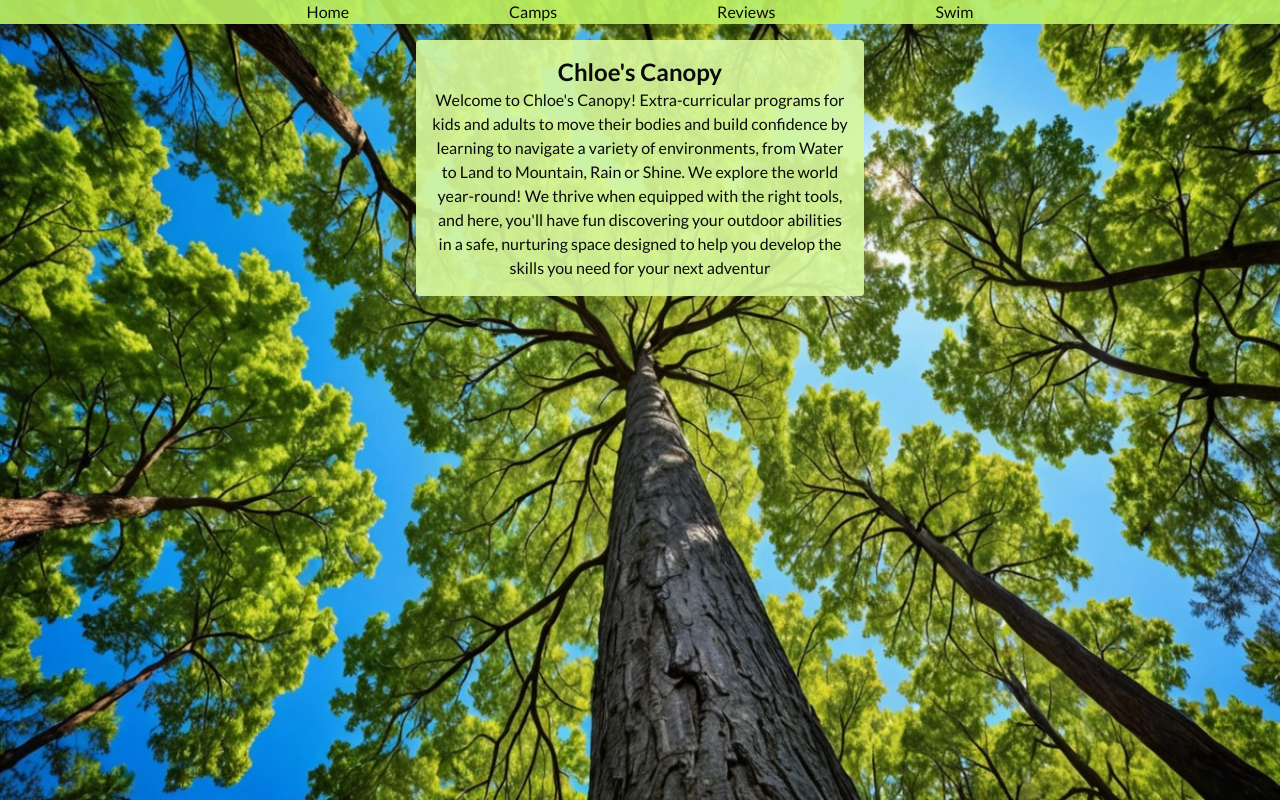
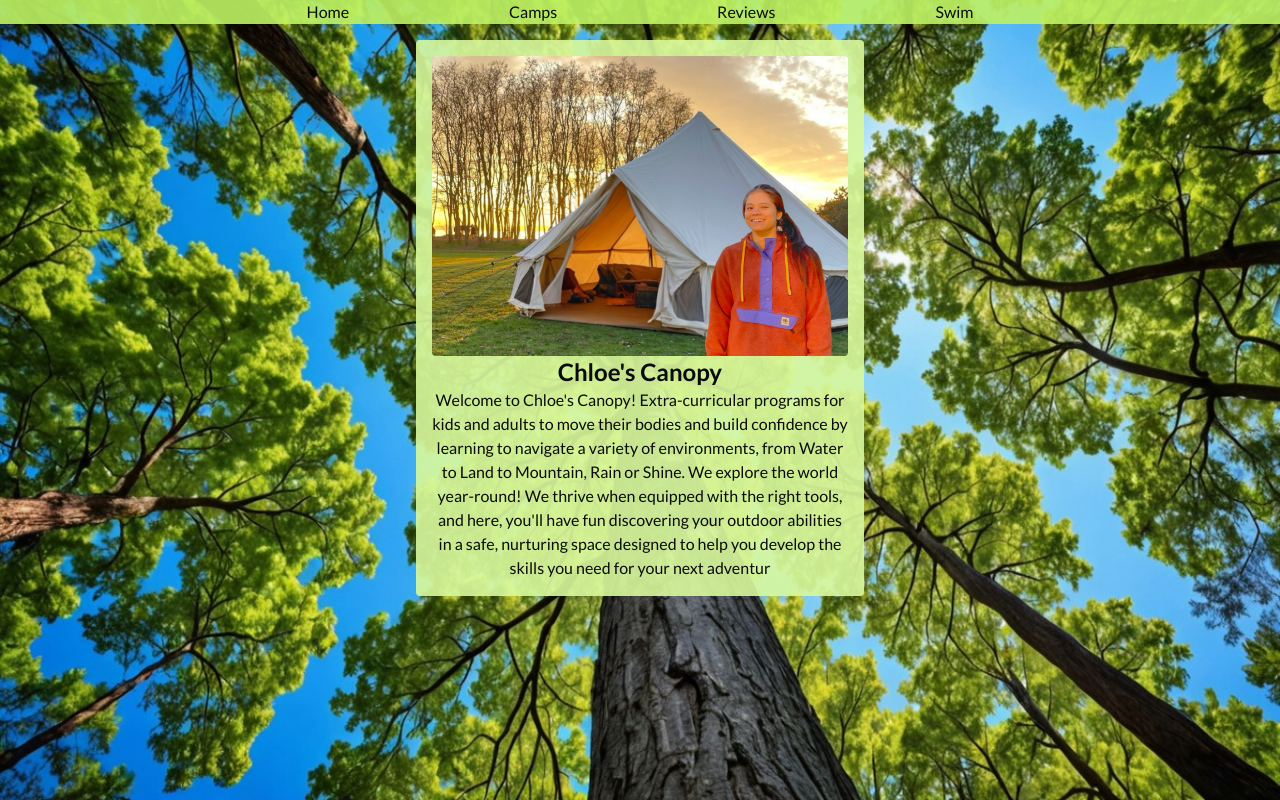
Before and after one commit to NoahNim/chloescanopy, a Next.js app: page / in a window 1280 px wide. Built offline with nearby package versions, Linux system fonts and the light colour scheme.

Commit message:
added home page image

```diff
--- a/app/page.tsx
+++ b/app/page.tsx
@@ -1,9 +1,11 @@
-// import Image from "next/image";
+import Image from "next/image";
 
 export default function Home() {
   return (
     <div className="w-full max-w-md mx-auto p-4 bg-lime-200/90 border-solid rounded mt-4">
-      {/* <Image src="/images/image0.jpeg" alt="Image error" height="5000" width="1000" /> */}
+      <Image src="/images/image0.jpeg" alt="Image error" width={400}
+        height={300}
+        className="rounded object-cover w-full h-[300px]" />
       <h1 className="text-center text-2xl"><b>Chloe&apos;s Canopy</b></h1>
       <p className="text-center">Welcome to Chloe&apos;s Canopy! Extra-curricular programs for kids and adults to move their bodies and build confidence by learning to navigate a variety of environments, from  Water to Land to Mountain, Rain or Shine. We explore the world year-round! We thrive when equipped with the right tools, and here, you&apos;ll have fun discovering your outdoor abilities in a safe, nurturing space designed to help you develop the skills you need for your next adventur</p>
     </div>
```
Also changed, not shown: public/images/image0.jpeg (added).
